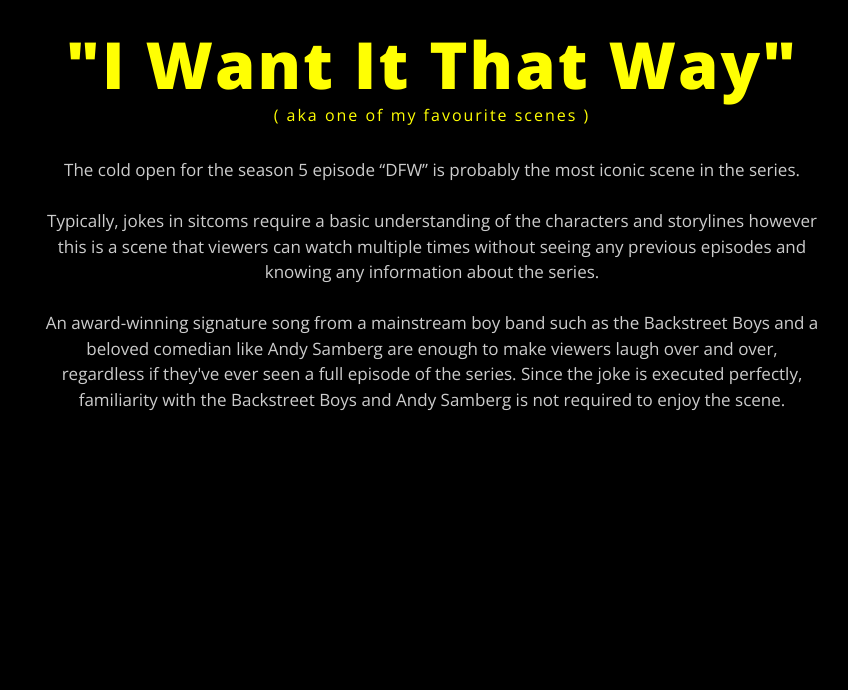
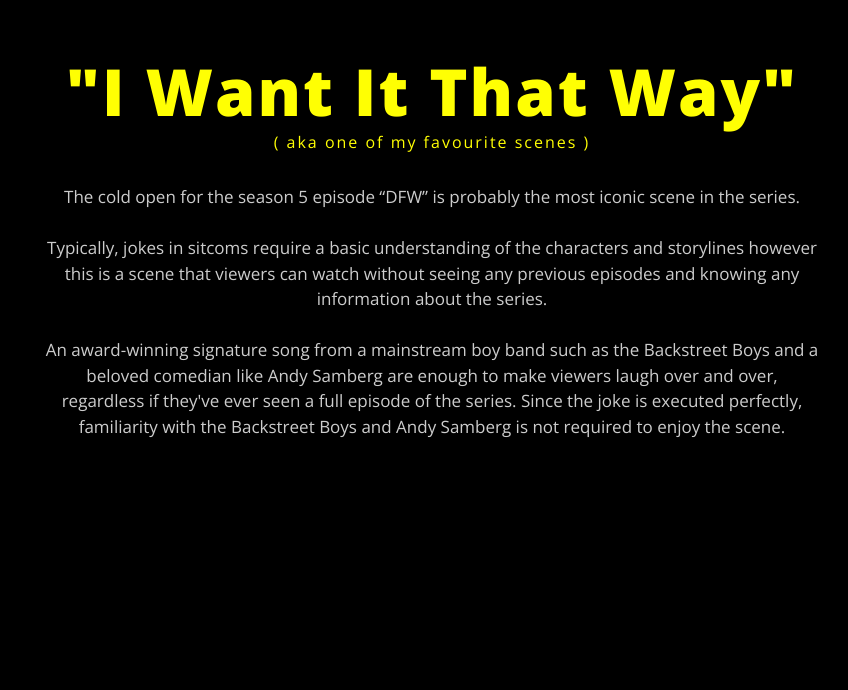
Before and after one commit to taegen-seto/challenge-bingeworthytvshows, a plain HTML site: page index.html in a window 1280 px wide. Shown: the part 4560-5250 px from the top of the page, without its empty margins (408-1256 px from the left). Drawn offline with nearby package versions, Linux system fonts and the light colour scheme; grey boxes are pictures that could not be loaded; a web font is replaced by a local one.

Commit message:
final tweaks

```diff
--- a/index.html
+++ b/index.html
@@ -537,6 +537,7 @@
               Despite this behavior, she does show care to those she deems her
               friends and will protect them at all costs.
               <br />
+              <br />
               Rosa takes pride in the fact that no one knows much about her.
               <br />
               Jake only knows three facts about her, one of which is that she
@@ -579,8 +580,8 @@
               <br />
               Typically, jokes in sitcoms require a basic understanding of the
               characters and storylines however this is a scene that viewers can
-              watch multiple times without seeing any previous episodes and
-              knowing any information about the series.
+              watch without seeing any previous episodes and knowing any
+              information about the series.
               <br />
               <br />
               An award-winning signature song from a mainstream boy band such as
```
